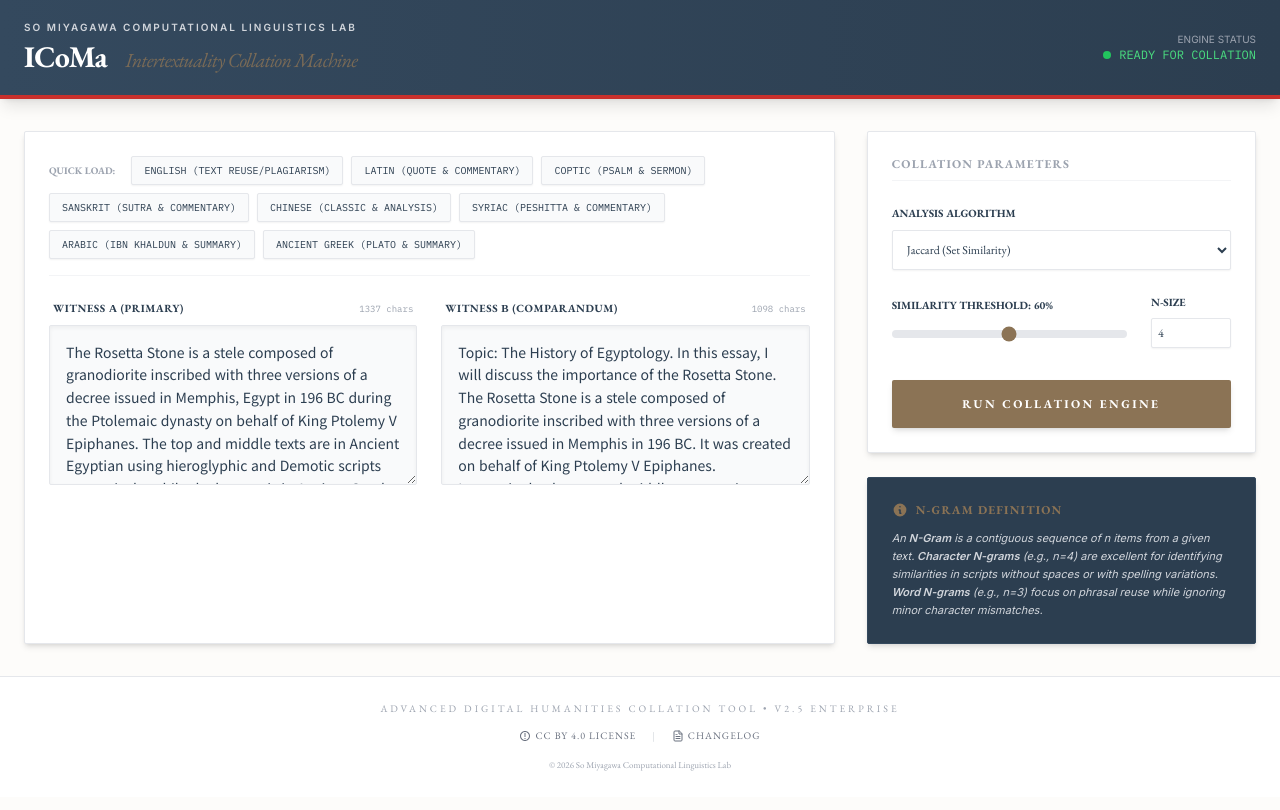
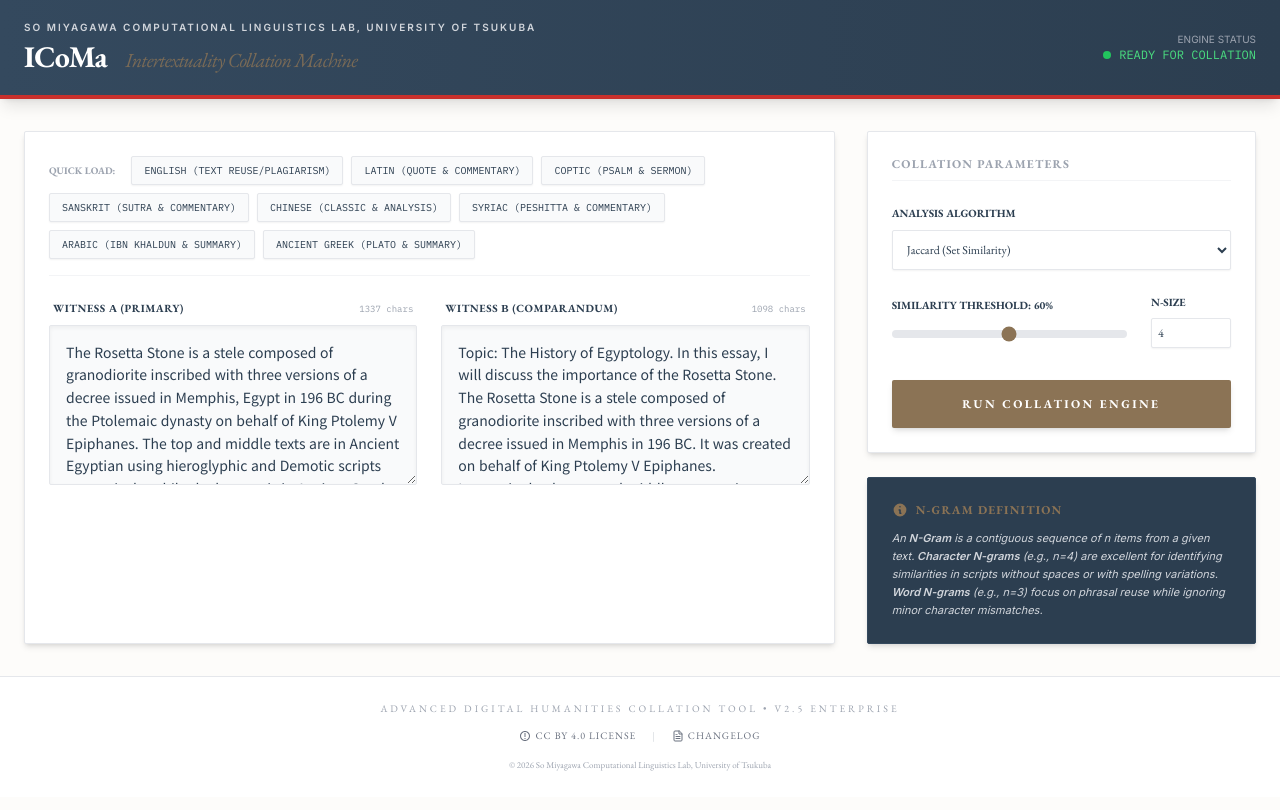
Before and after one commit to somiyagawa/ICoMa-, a React (Vite) app: page / in a window 1280 px wide. Shown: the top 810 px of the page. Built offline with nearby package versions, Linux system fonts and the light colour scheme.

Commit message:
feat: Update lab affiliation in UI and docs
Includes updates to the application header, README, and LICENSE file to reflect the affiliation with "University of Tsukuba".

```diff
--- a/App.tsx
+++ b/App.tsx
@@ -100,7 +100,7 @@ const App: React.FC = () => {
       <header className="bg-gradient-to-r from-academic-lightBlue to-academic-blue text-white border-b-4 border-academic-red px-6 py-5 shadow-lg shrink-0">
         <div className="w-full flex justify-between items-center">
           <div>
-            <div className="text-[10px] uppercase tracking-[0.2em] text-gray-300 mb-1 font-sans font-semibold">So Miyagawa Computational Linguistics Lab</div>
+            <div className="text-[10px] uppercase tracking-[0.2em] text-gray-300 mb-1 font-sans font-semibold">So Miyagawa Computational Linguistics Lab, University of Tsukuba</div>
             <h1 className="text-3xl font-bold font-serif tracking-tight">ICoMa <span className="text-academic-gold font-light ml-3 text-xl opacity-80 italic">Intertextuality Collation Machine</span></h1>
           </div>
           <div className="hidden lg:flex items-center gap-6">
@@ -315,7 +315,7 @@ const App: React.FC = () => {
               Changelog
             </a>
          </div>
-         <p className="text-[9px] text-gray-400 mt-1">© 2026 So Miyagawa Computational Linguistics Lab</p>
+         <p className="text-[9px] text-gray-400 mt-1">© 2026 So Miyagawa Computational Linguistics Lab, University of Tsukuba</p>
       </footer>
     </div>
   );
```
Also changed, not shown: 2 other files (tests, documents, lock files or other folders).
